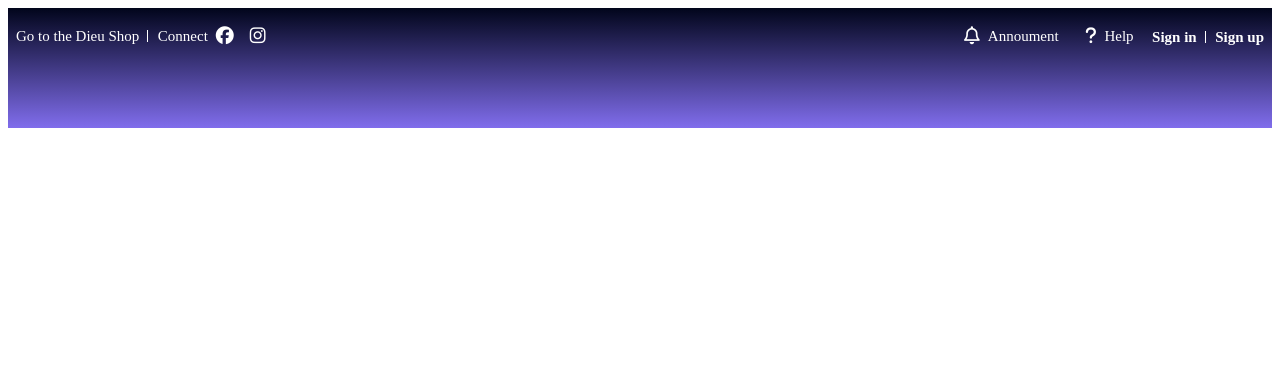
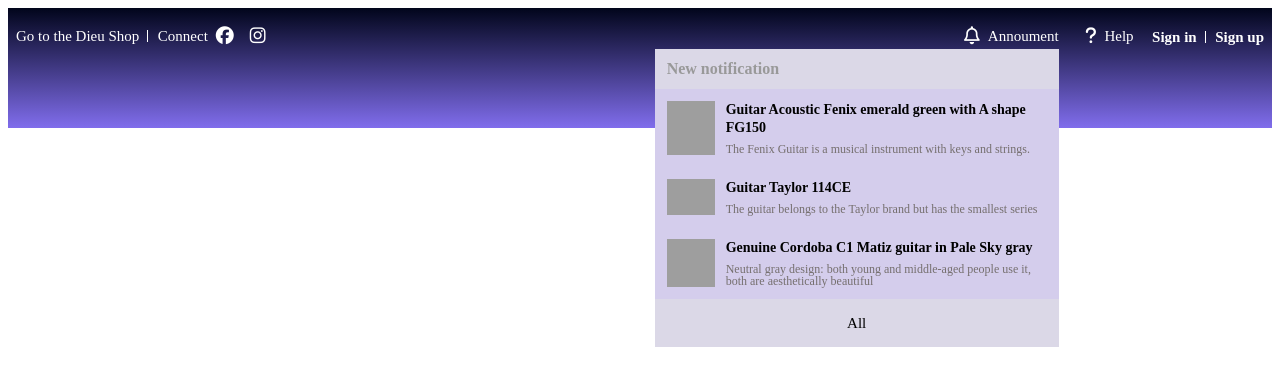
Before and after one commit to dieule3010/SHIPEE, a plain HTML site: page index.html in a window 1280 px wide. Drawn offline with Linux system fonts and the light colour scheme; grey boxes are pictures that could not be loaded.

Commit message:
SAVE code

```diff
--- a/assets/css/base.css
+++ b/assets/css/base.css
@@ -1,4 +1,5 @@
 :root {
+  --primary-color: #d4cdec;
   --white-color: #fff;
   --black-color: #000;
   --text-color: #333;
--- a/assets/css/main.css
+++ b/assets/css/main.css
@@ -1,3 +1,4 @@
+
 .header {
   height: 120px;
   background-image: linear-gradient(0, #806dec, #01051b);
@@ -114,3 +115,90 @@
   height: 16px;
   margin: 0 11px;
 }
+
+.header-notify {
+  position: absolute;
+  top: 100%;
+  width: 404px;
+  width: 404px;
+  background-color: #dbd8e7;
+  right: 0;
+}
+
+.header-notify h3{
+  color: #999;
+  font-size: 16px;
+  margin : 0 0 0 12px;
+  font-weight: 400px;
+  line-height: 40px;
+}
+
+.header-notify_header {
+
+}
+
+.header-notify_list {
+  padding-left: 0;
+}
+
+.header-notify_item {
+  display: flex;
+
+}
+
+.header-notify_item:hover {
+  background-color: rgb(223, 220, 233);
+}
+
+.header__notify-item--viewed {
+  background-color: rgb(212, 205, 236);
+}
+
+.header-notify_link {
+  display: flex;
+  width: 100%;
+  text-decoration: none;
+  padding: 12px;
+}
+
+.header-notify_info {
+
+}
+
+.header-notify_name {
+  display: block;
+  font-size: 1.4rem;
+  color: var(--black-color);
+  font-weight: 600;
+  margin-left: 11px;
+  line-height: 1.8rem;
+}
+
+.header-notify_discription {
+  display: block;
+  font-size: 1.2rem;
+  line-height: 1.2rem;
+  color:#756F6E;
+  margin-left: 11px;
+  margin-top: 0.6rem;
+}
+
+.header-notify_img{
+  width: 48px;
+}
+
+.header-notify_footer {
+  display: flex;
+
+}
+.header-notify_footer_btn {
+  text-decoration: none;
+  color: var(--black-color);
+  padding: 16px 16px;
+  margin: auto;
+}
+
+.header-notify_footer_btn:hover {
+  background-color: rgb(223, 220, 233);
+
+}
--- a/index.html
+++ b/index.html
@@ -38,11 +38,48 @@
           </ul>
 
           <ul class="header__navbar-list">
-            <li class="header__navbar-item">
+            <li class="header__navbar-item ">
               <a href="" class="header__navbar-item-link">
                 <i class="header__navbar-icon fa-regular fa-bell"></i>
                 Annoument
               </a>
+              <div class="header-notify">
+                <header class="header-notify_header">
+                  <h3>New notification</h3>
+                </header>
+                <ul class="header-notify_list">
+                  <li class="header-notify_item header__notify-item--viewed">
+                    <a href="" class="header-notify_link">
+                      <img class="header-notify_img"src="https://tongkhonhaccu.com/Data/upload/images/Product/Guitar/Fenix/dan-guitar-acoustic-fenix.jpg" alt="">
+                      <div class="header-notify_info">
+                        <span class="header-notify_name"> Guitar Acoustic Fenix emerald green with A shape FG150</span>
+                        <span class="header-notify_discription">The Fenix Guitar is a musical instrument with keys and strings.</span>
+                      </div>
+                    </a>
+                  </li>
+                  <li class="header-notify_item header__notify-item--viewed">
+                    <a href="" class="header-notify_link">
+                      <img class="header-notify_img"src="https://vietthuong.vn/image/cache/catalog/taylor/taylor-114ce-01-400x400.jpg" alt="">
+                      <div class="header-notify_info">
+                        <span class="header-notify_name">Guitar Taylor 114CE</span>
+                        <span class="header-notify_discription">The guitar belongs to the Taylor brand but has the smallest series</span>
+                      </div>
+                    </a>
+                  </li>
+                  <li class="header-notify_item header__notify-item--viewed">
+                    <a href="" class="header-notify_link">
+                      <img class="header-notify_img"src="https://encrypted-tbn0.gstatic.com/images?q=tbn:ANd9GcTbHiHpJg8PByYi_CxBXX7elUySystA0mawwg&s" alt="">
+                      <div class="header-notify_info">
+                        <span class="header-notify_name">Genuine Cordoba C1 Matiz guitar in Pale Sky gray</span>
+                        <span class="header-notify_discription">Neutral gray design: both young and middle-aged people use it, both are aesthetically beautiful</span>
+                      </div>
+                    </a>
+                  </li>
+                </ul>
+                <footer class="header-notify_footer">
+                  <a href="" class="header-notify_footer_btn">All</a>
+                </footer>
+              </div>
             </li>
             <li class="header__navbar-item">
               <a href="" class="header__navbar-item-link">
```
